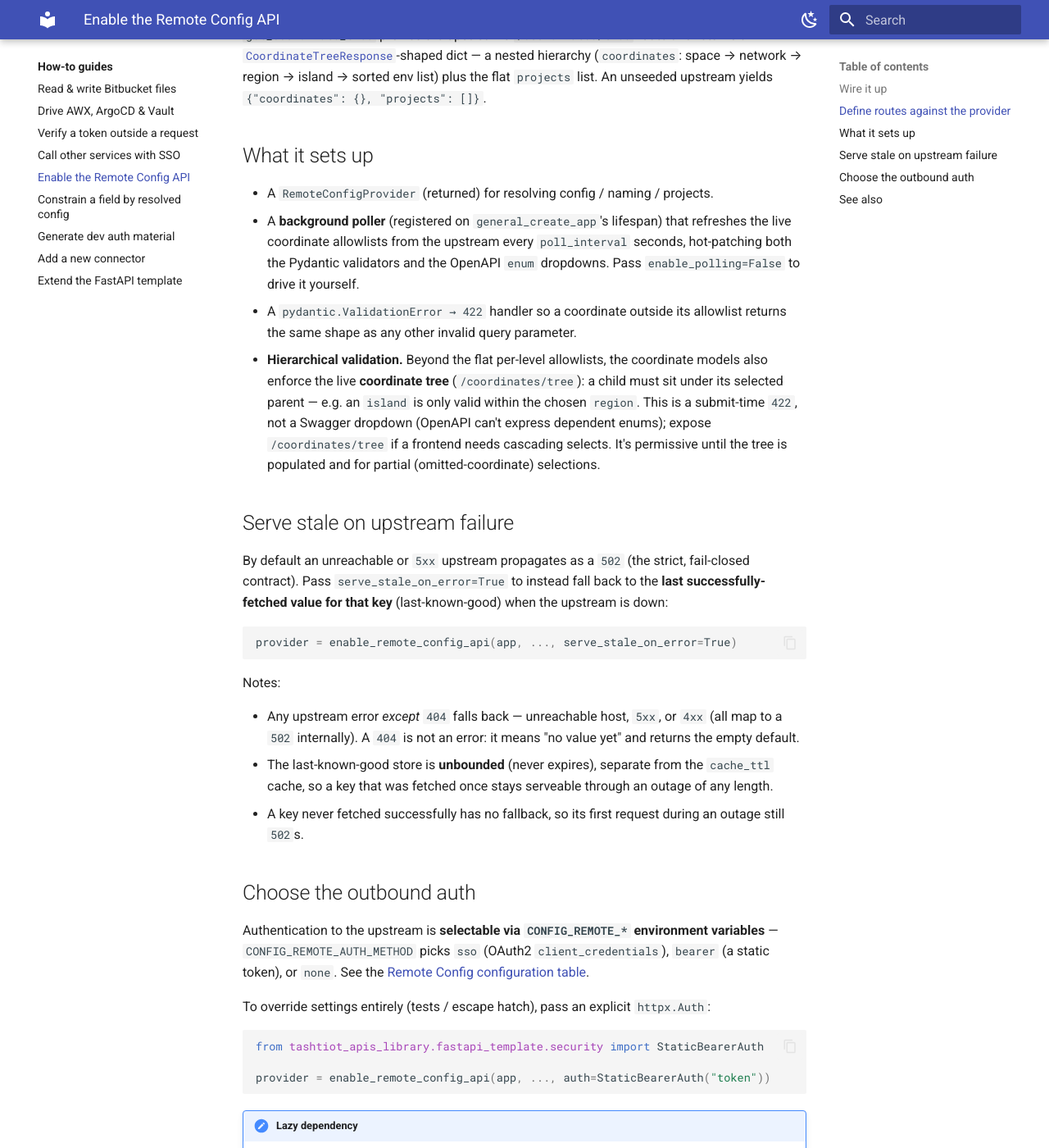
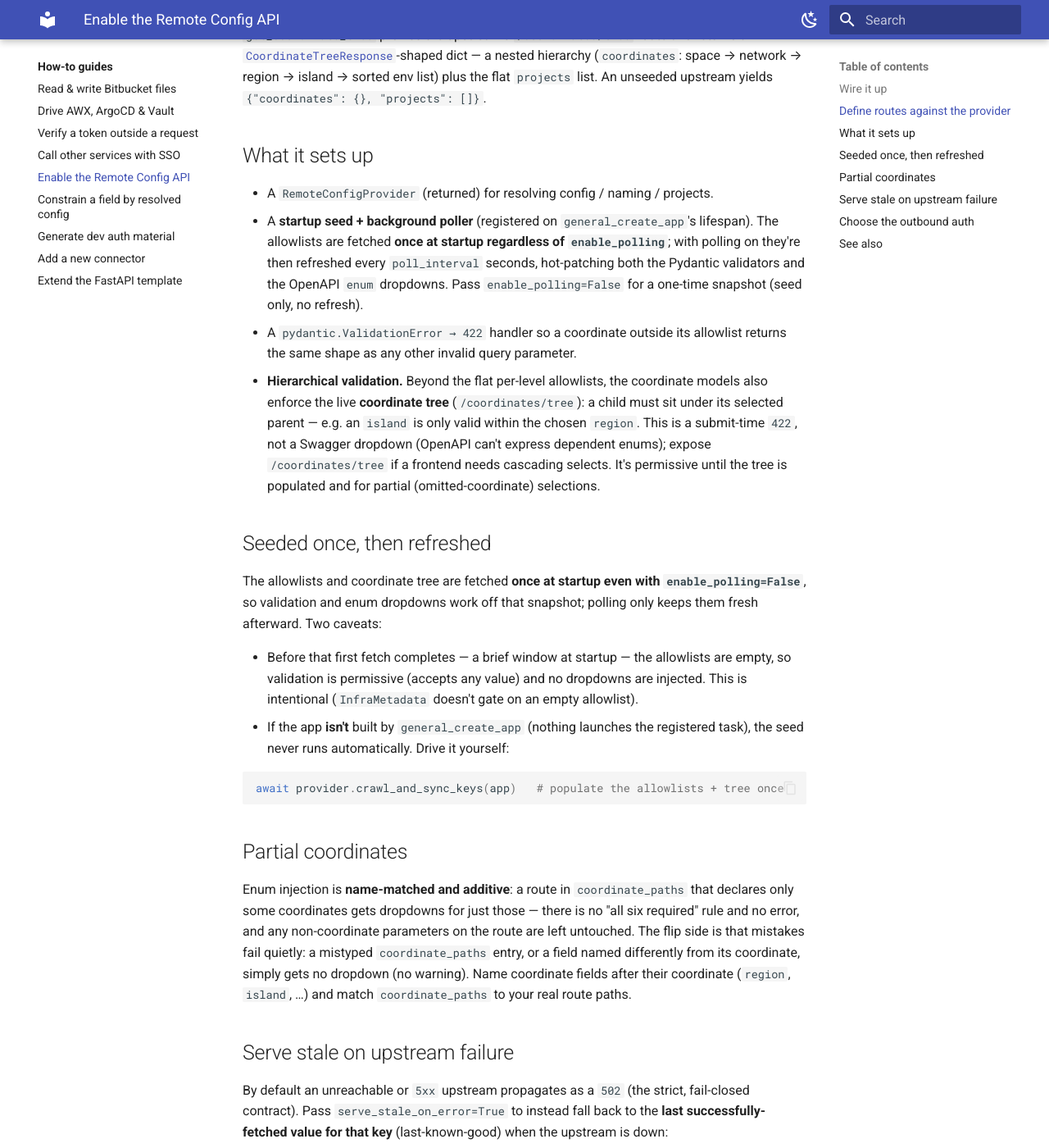
Before and after one commit to Platform-Infra-Org/apis-library, an MkDocs documentation site: the page built from docs/how-to/enable-remote-config-api.md, in a window 1280 px wide and 1400 px high, scrolled down 1524 px. Shown: the whole window at 82% size. Built offline with MkDocs 1.6.1 and Material for MkDocs 9.7.7, drawn with Linux system fonts in a browser that asks for light colours.

Commit message:
feat(config-api): seed the allowlists once at startup regardless of polling
enable_remote_config_api now always registers a background task: with polling on
it seeds then refreshes (unchanged); with enable_polling=False it runs a single
crawl_and_sync_keys at startup instead of nothing. So coordinate validation and
enum dropdowns work off a one-time snapshot even without the poller, rather than
staying permanently empty. Document the seeded-once behavior and the
partial-coordinate (name-matched, additive) injection rules.

Co-Authored-By: Claude Opus 4.8 (1M context) <noreply@anthropic.com>

````diff
--- a/docs/how-to/enable-remote-config-api.md
+++ b/docs/how-to/enable-remote-config-api.md
@@ -68,10 +68,10 @@ hierarchy (`coordinates`: space → network → region → island → sorted env
 ## What it sets up
 
 - A `RemoteConfigProvider` (returned) for resolving config / naming / projects.
-- A **background poller** (registered on `general_create_app`'s lifespan) that refreshes the live
-  coordinate allowlists from the upstream every `poll_interval` seconds, hot-patching both the
-  Pydantic validators and the OpenAPI `enum` dropdowns. Pass `enable_polling=False` to drive it
-  yourself.
+- A **startup seed + background poller** (registered on `general_create_app`'s lifespan). The
+  allowlists are fetched **once at startup regardless of `enable_polling`**; with polling on they're
+  then refreshed every `poll_interval` seconds, hot-patching both the Pydantic validators and the
+  OpenAPI `enum` dropdowns. Pass `enable_polling=False` for a one-time snapshot (seed only, no refresh).
 - A `pydantic.ValidationError → 422` handler so a coordinate outside its allowlist returns the same
   shape as any other invalid query parameter.
 - **Hierarchical validation.** Beyond the flat per-level allowlists, the coordinate models also
@@ -80,6 +80,31 @@ hierarchy (`coordinates`: space → network → region → island → sorted env
   not a Swagger dropdown (OpenAPI can't express dependent enums); expose `/coordinates/tree` if a
   frontend needs cascading selects. It's permissive until the tree is populated and for partial
   (omitted-coordinate) selections.
+
+## Seeded once, then refreshed
+
+The allowlists and coordinate tree are fetched **once at startup even with `enable_polling=False`**, so
+validation and enum dropdowns work off that snapshot; polling only keeps them fresh afterward. Two
+caveats:
+
+- Before that first fetch completes — a brief window at startup — the allowlists are empty, so
+  validation is permissive (accepts any value) and no dropdowns are injected. This is intentional
+  (`InfraMetadata` doesn't gate on an empty allowlist).
+- If the app **isn't** built by `general_create_app` (nothing launches the registered task), the seed
+  never runs automatically. Drive it yourself:
+
+  ```python
+  await provider.crawl_and_sync_keys(app)   # populate the allowlists + tree once
+  ```
+
+## Partial coordinates
+
+Enum injection is **name-matched and additive**: a route in `coordinate_paths` that declares only some
+coordinates gets dropdowns for just those — there is no "all six required" rule and no error, and any
+non-coordinate parameters on the route are left untouched. The flip side is that mistakes fail quietly:
+a mistyped `coordinate_paths` entry, or a field named differently from its coordinate, simply gets no
+dropdown (no warning). Name coordinate fields after their coordinate (`region`, `island`, …) and match
+`coordinate_paths` to your real route paths.
 
 ## Serve stale on upstream failure
 
````
Also changed, not shown: 2 other files.
